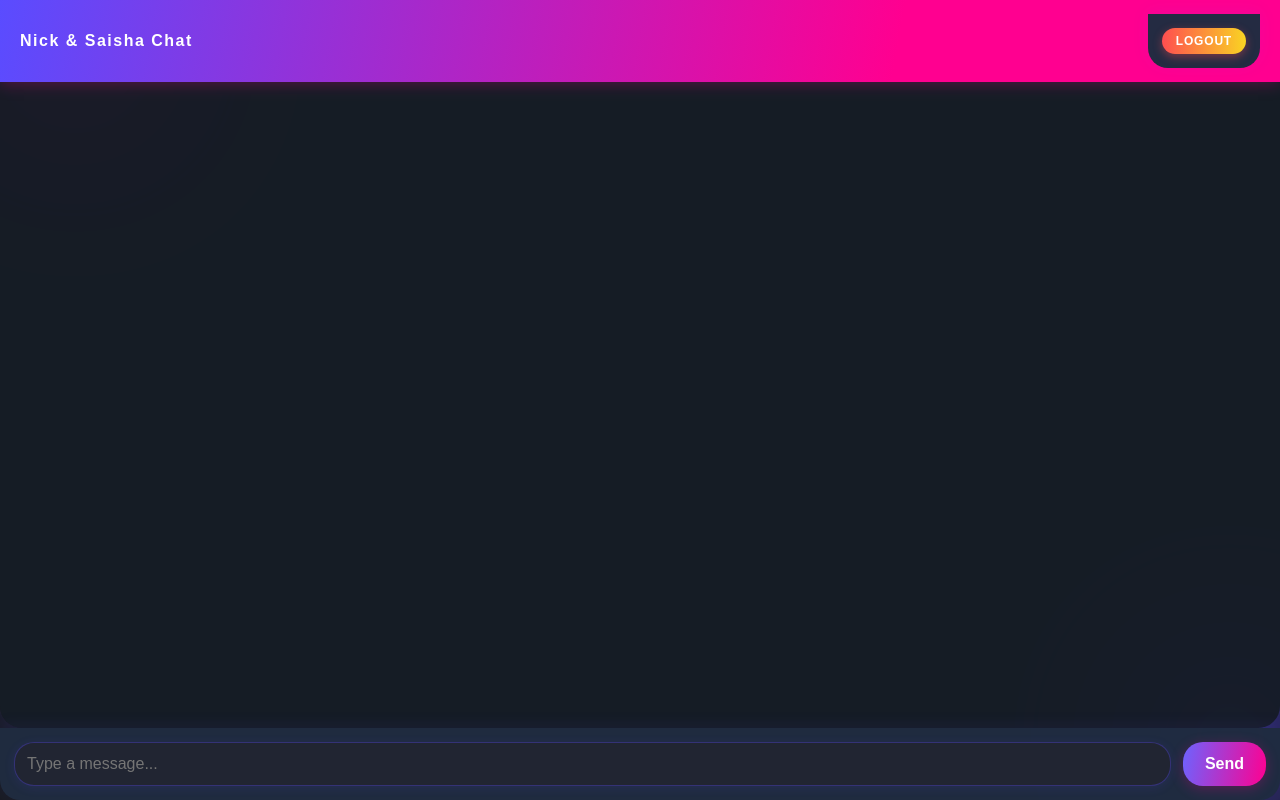
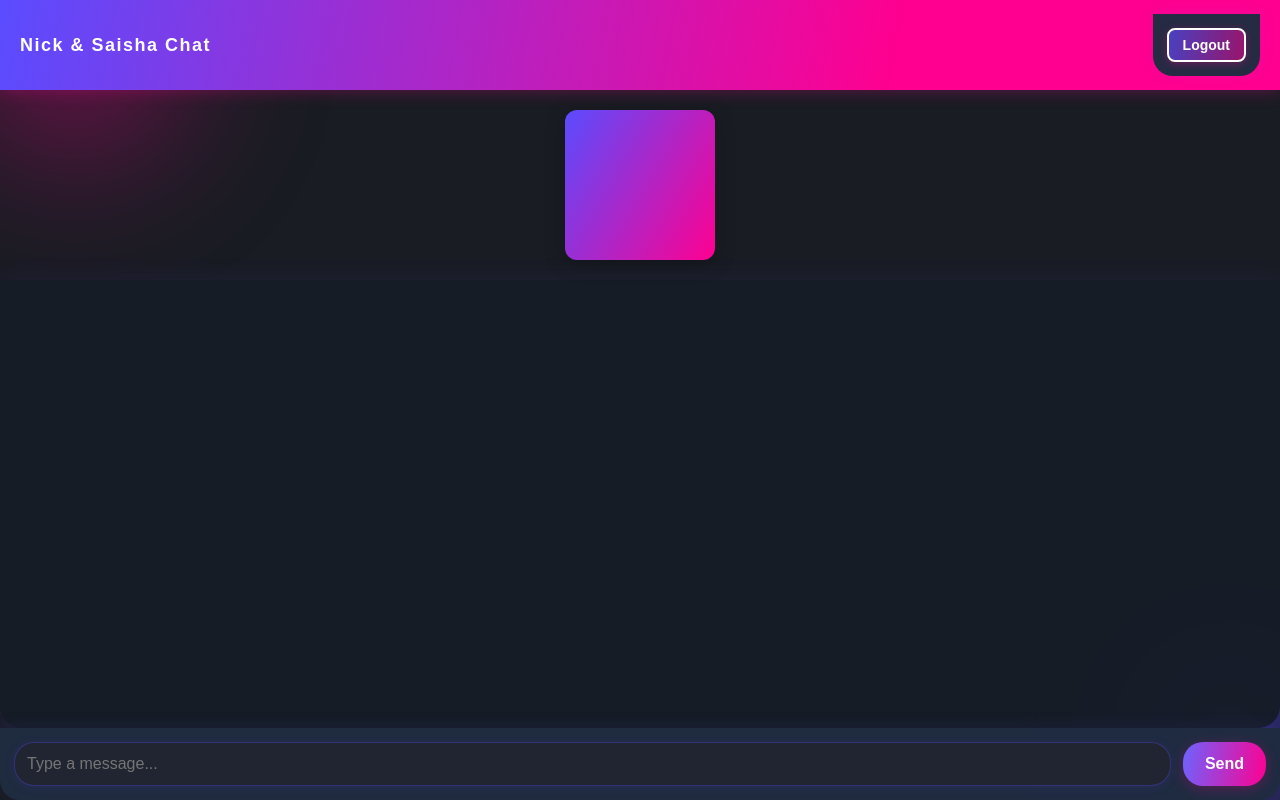
Before and after one commit to samratratnap07/chatting, a Flask app: page /chat in a window 1280 px wide. Run offline with Flask 3, Linux system fonts and the light colour scheme; the visitor is signed in with stand-in values (Sample User, id 1); data that the repository does not hold is empty.

Commit message:
Update style.css

```diff
--- a/static/style.css
+++ b/static/style.css
@@ -37,26 +46,35 @@ header {
     align-items: center;
     justify-content: space-between;
 }
-.header-title { flex: 1; text-align: left; font-size: 16px; }
+.header-title {
+    flex: 1;
+    text-align: left;
+}
 .logout-btn {
-    background: linear-gradient(90deg, #ff4e50, #f9d423);
-    border: none;
+    background: linear-gradient(100deg, #5a4cffaa, #ff009088);
+    border: 2px solid #fff;
     color: #fff;
-    font-size: 12px;
-    padding: 6px 14px;
-    border-radius: 50px;
+    font-size: 14px;
+    padding: 7px 14px;
+    border-radius: 8px;
     cursor: pointer;
     font-weight: 600;
-    letter-spacing: 0.8px;
-    text-transform: uppercase;
-    transition: transform 0.2s ease, box-shadow 0.2s ease;
-    box-shadow: 0 3px 10px rgba(255, 78, 80, 0.4);
+    transition: background .15s, box-shadow .15s;
+    box-shadow: 0 2px 8px #ff009055;
 }
-.logout-btn:hover { transform: scale(1.08); box-shadow: 0 4px 15px rgba(249, 212, 35, 0.6); }
+.logout-btn:hover {
+    background: #ff0090cc;
+    box-shadow: 0 4px 15px #5a4cff44;
+    text-decoration: underline;
+}
 
 .main-chat-wrapper {
-    display: flex; flex-direction: column;
-    flex: 1 1 0; min-height: 0; height: 100%; position: relative;
+    display: flex;
+    flex-direction: column;
+    flex: 1 1 0;
+    min-height: 0;
+    height: 100%;
+    position: relative;
 }
 .chat-box {
     flex: 1;
@@ -65,7 +83,6 @@ header {
     background: rgba(22,28,38,0.93);
     display: flex;
     flex-direction: column;
-    align-items: center; /* Centered content for square */
     position: relative;
     z-index: 1;
     border-radius: 0 0 22px 22px;
@@ -171,77 +249,98 @@ button:hover { filter: brightness(1.14); }
     border: 1.4px solid #5a4cff60;
     background: #181c2c; color: #fff; font-size: 15px;
 }
-.edit-box .actions { display: flex; justify-content: flex-end; gap: 8px; }
+.edit-box .actions {
+    display: flex; justify-content: flex-end; gap: 8px;
+}
 .edit-box button {
-    padding: 8px 16px; border-radius: 12px; border: none;
-    color: #fff; background: linear-gradient(100deg,#5a4cff,#ff0090);
-    font-weight: 500; cursor: pointer; transition: filter .15s;
+    padding: 8px 16px;
+    border-radius: 12px;
+    border: none;
+    color: #fff;
+    background: linear-gradient(100deg,#5a4cff,#ff0090);
+    font-weight: 500;
+    cursor: pointer;
+    transition: filter .15s;
 }
 .edit-box button:hover { filter: brightness(1.13);}
 @media (max-width: 480px) {
     .bubble { font-size: 14px }
 }
-
-/* --- New Center Square Flip Feature --- */
-.flip-card-square {
-  width: 120px; height: 120px;
-  margin: 15px auto;
-  position: relative;
+/* Flip Card Animation Styles */
+.flip-card-wrapper {
+    display: flex;
+    justify-content: center;
+    margin: 20px 0;
     perspective: 1000px;
     z-index: 5;
 }
+
+.flip-card {
+    background-color: transparent;
+    width: 150px;
+    height: 150px;
+}
+
 .flip-card-inner {
     position: relative;
-  width: 100%; height: 100%;
-  transition: transform 0.8s ease-in-out;
+    width: 100%;
+    height: 100%;
+    transition: transform 1s;
     transform-style: preserve-3d;
 }
-.flip-card-square.flipped .flip-card-inner { transform: rotateY(180deg); }
-.flip-card-front, .flip-card-back {
-  position: absolute; width: 100%; height: 100%;
-  border-radius: 16px; backface-visibility: hidden;
-  box-shadow: 0 0 15px #ff0090cc;
+
+/* Flip effect trigger */
+.flip-card:hover .flip-card-inner {
+    transform: rotateY(180deg);
 }
-.flip-card-front { background: transparent; }
-.animated-square {
-  width: 100%; height: 100%;
-  border-radius: 16px;
-  background: linear-gradient(45deg, #ff0090, #5a4cff);
-  box-shadow: 0 0 15px #ff0090, 0 0 35px #5a4cff;
-  animation: glowPulse 3s ease-in-out infinite;
+
+.flip-card-front,
+.flip-card-back {
+    position: absolute;
+    width: 100%;
+    height: 100%;
+    backface-visibility: hidden;
+    border-radius: 12px;
+    box-shadow: 0 4px 20px #00000040;
 }
+
+/* Side A */
+.flip-card-front {
+    background: linear-gradient(120deg, #5a4cff, #ff0090);
+}
+
+/* Side B */
 .flip-card-back {
-  background: linear-gradient(120deg, #5a4cff, #ff0090);
+    background: #23253a;
+    transform: rotateY(180deg);
+    display: flex;
+    flex-direction: column;
+    align-items: center;
+    justify-content: center;
     color: white;
-  display: flex; flex-direction: column;
-  justify-content: center; align-items: center;
-  transform: rotateY(180deg);
-  padding: 10px; box-sizing: border-box;
+    text-align: center;
+    padding: 10px;
 }
-.typing-text {
-  font-size: 20px; font-weight: 900;
+
+/* Back Text */
+.flip-card-back h2 {
     font-family: 'Quicksand', Arial, sans-serif;
-  text-align: center;
-  text-shadow: 0 0 8px #fff, 0 0 15px #ff0090cc, 0 0 20px #5a4cffcc;
+    font-size: 16px;
     margin-bottom: 12px;
-  letter-spacing: 1.5px;
+    color: #ff71b8;
 }
-.click-me-btn {
-  background: #fff; color: #ff0090;
-  border: none; padding: 10px 22px;
-  font-size: 16px; font-weight: bold;
-  border-radius: 12px; cursor: pointer;
-  animation: pulse 1.5s infinite;
-  box-shadow: 0 0 10px #ff0090;
-  transition: box-shadow 0.3s ease;
+
+/* Button Styling */
+.end-btn {
+    background: linear-gradient(100deg,#6d63ff,#ff0090);
+    border: none;
+    border-radius: 8px;
+    color: white;
+    padding: 8px 14px;
+    font-weight: bold;
+    cursor: pointer;
+    transition: filter 0.2s;
 }
-.click-me-btn:hover { box-shadow: 0 0 20px #ff0090, 0 0 35px #ff0090; }
-@keyframes glowPulse {
-  0%, 100% { box-shadow: 0 0 10px #ff0090, 0 0 20px #ff0090, 0 0 30px #5a4cff; }
-  50% { box-shadow: 0 0 20px #ff0090, 0 0 30px #ff0090, 0 0 40px #5a4cff; }
+.end-btn:hover {
+    filter: brightness(1.2);
 }
-@keyframes pulse {
-  0% { transform: scale(1); box-shadow: 0 0 0 0 rgba(255, 0, 144, 0.6); }
-  50% { transform: scale(1.08); box-shadow: 0 0 20px 15px rgba(255, 0, 144, 0); }
-  100% { transform: scale(1); box-shadow: 0 0 0 0 rgba(255, 0, 144, 0); }
-}
```
Also changed, not shown: other parts of static/style.css (+96 -26 lines). Lines whose indentation alone changed are shown as unchanged.
